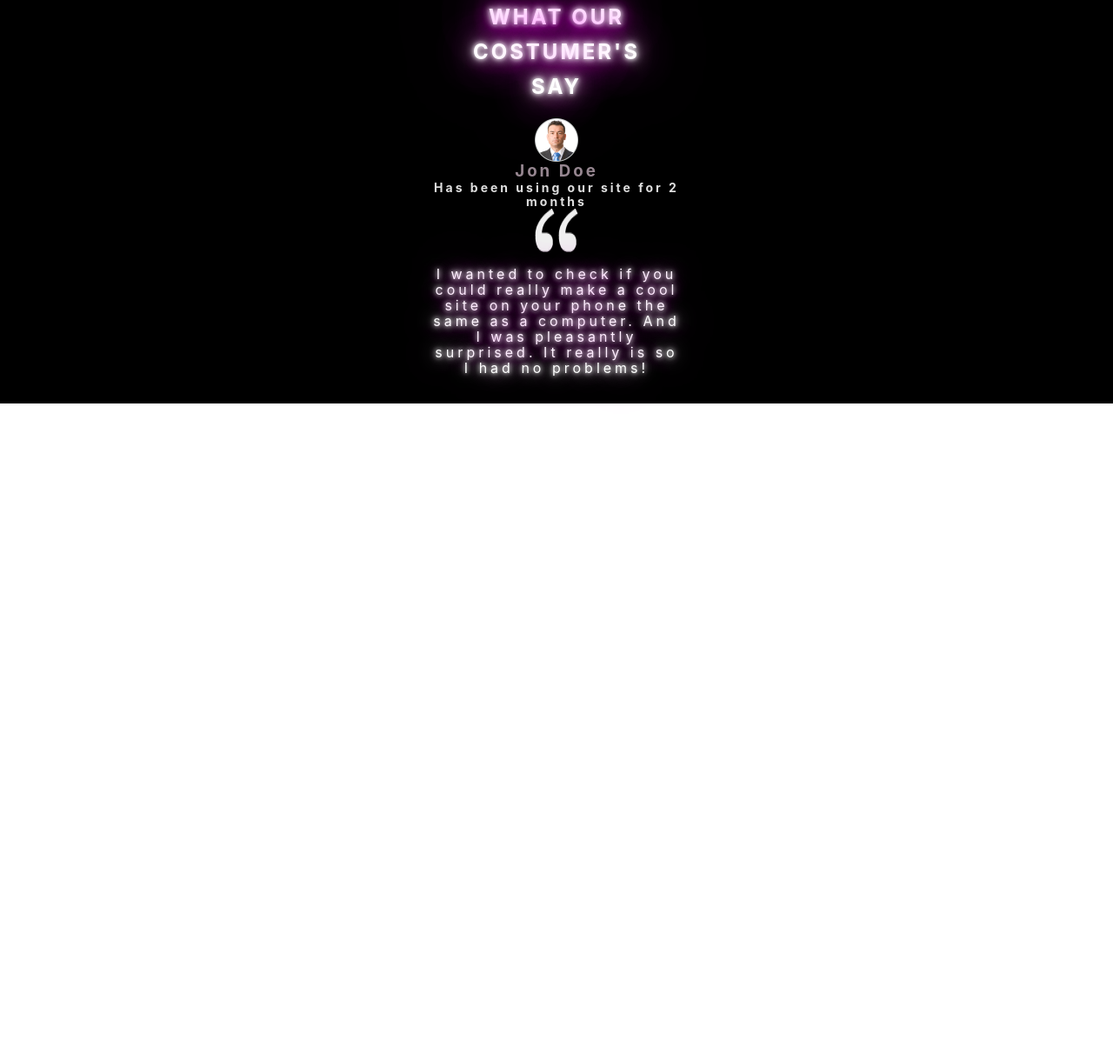
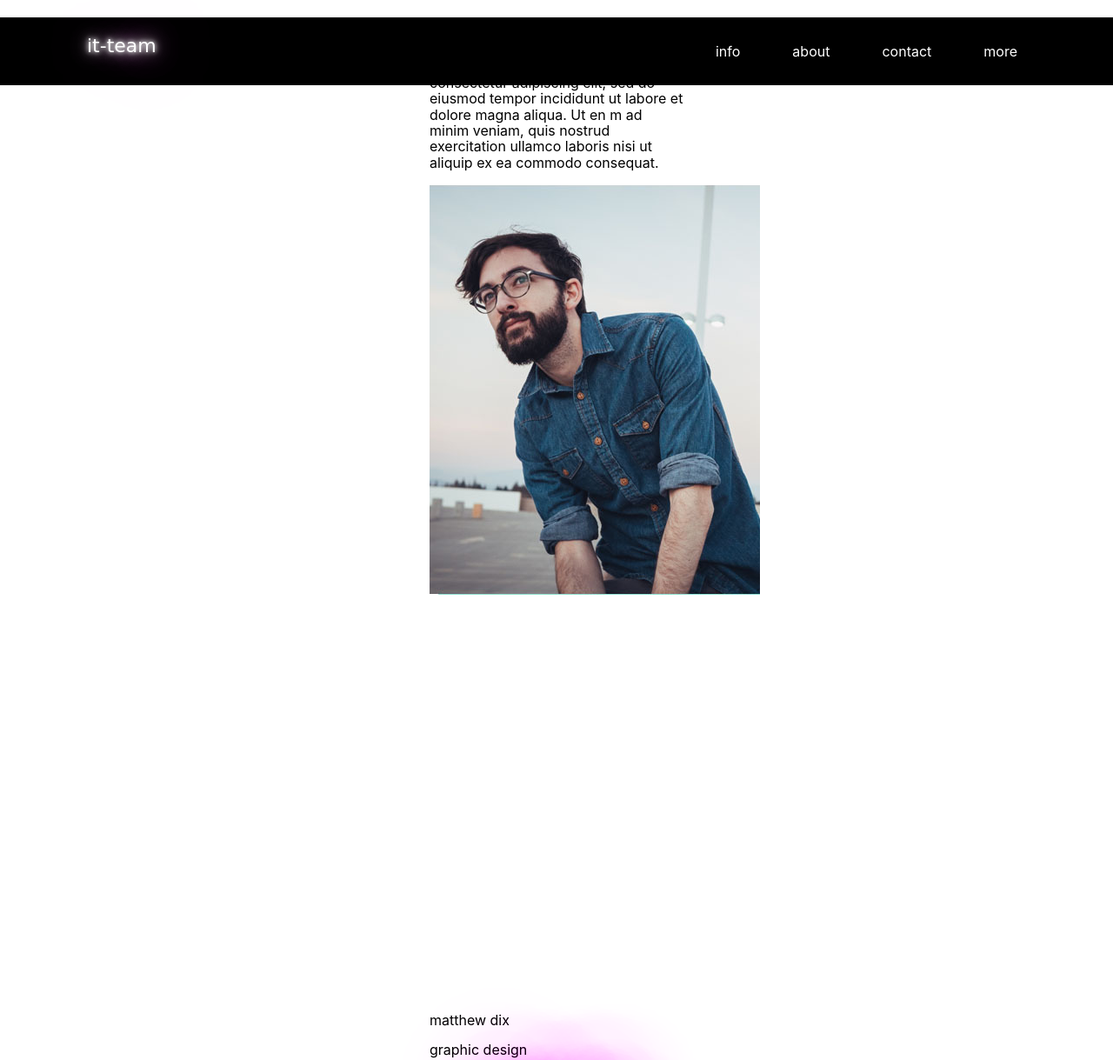
Before and after one commit to AleksandraHrevtsova/FE_1_Mobile_App_Project, a website: page src/index.html in a window 1280 px wide. Shown: the top 1219 px of the page at 87% size. Before the commit the page ends 800 px from the top, so only its background shows below. Drawn offline with nearby package versions, Linux system fonts and the light colour scheme; files that its build step writes are made by us from their sources; files whose address does not match are found by name.

Commit message:
header is complete

```diff
--- a/src/html/header.html
+++ b/src/html/header.html
@@ -1,19 +1,16 @@
-<!-- <header class="header">
-  <div class="wrapper">
-    <div class="container">
-      <input type="checkbox" id="check-menu">
-      <label for="check-menu">it-team</label>
-      <div class="burger-line first"></div>
-      <div class="burger-line second"></div>
-      <div class="burger-line third"></div>
-      <div class="burger-line fourth"></div>
-      <nav class="main-menu">
-        <a href="#">Home</a>
-        <a href="#">Our team</a>
-        <a href="#">Projects</a>
-        <a href="#">Contacts</a>
-      </nav>
-    </div>
-  </div>
-
-</header> -->
+<div class="header_wrapper">
+  <header class="header container_header">
+    <a href="" class="logo_header">it-team</a>
+    <input class="menu-btn" type="checkbox" id="menu-btn" />
+    <label class="menu-icon_header" for="menu-btn"><span class="navicon_header"></span></label>
+    <ul class="menu_header">
+      <ul class="categories_header">
+        <li><a href="#about">info</a></li>
+        <li><a href="#careers">about</a></li>
+        <li><a href="#contact">contact</a></li>
+        <li><a href="#contact">more</a></li>
+      </ul>
+      </li>
+    </ul>
+  </header>
+</div>
--- a/src/html/section4.html
+++ b/src/html/section4.html
@@ -1,3 +1,38 @@
 <section class="section4 container">
-  <!-- тут ты пишешь свой код html -->
+  <h2 class="section__name">meet our team</h2>
+  <p class="team__description">Lorem ipsum dolor sit amet, consectetur adipiscing elit, sed do eiusmod tempor
+    incididunt ut
+    labore et dolore magna aliqua. Ut en m ad minim veniam, quis nostrud exercitation ullamco
+    laboris nisi ut aliquip ex ea commodo consequat.</p>
+  <ul class="team__list">
+    <li class="team__item">
+      <picture class="employee__image">
+        <source srcset="./img/1.jpg, ../../1x2.jpg 2x" alt="matthew dix">
+        <img srcset="./img/1x2.jpg" alt="default image">
+      </picture>
+      <div class="employee">
+        <div class="employee__links">
+          <a class="employee__link employee__link--facebook">
+            <svg class="icon">
+              <use href="./icons/sprite.svg#facebook"></use>
+            </svg>
+          </a>
+          <a class="employee__link employee__link--twitter">
+            <svg class="icon">
+              <use href="./icons/sprite.svg#twitter"></use>
+            </svg>
+          </a>
+          <a class="employee__link employee__link--pinterest">
+            <svg class="icon">
+              <use href="./icons/sprite.svg#pinterest"></use>
+            </svg>
+          </a>
+        </div>
+      </div>
+      <div class="employee__topic">
+        <p class="employee__name">matthew dix</p>
+        <p class="employee__profession">graphic design</p>
+      </div>
+    </li>
+  </ul>
 </section>
--- a/src/index.html
+++ b/src/index.html
@@ -4,8 +4,11 @@
 <head>
   <meta charset="UTF-8" />
   <meta name="viewport" content="width=device-width, initial-scale=1.0" />
+  <meta name="author" content="FE-1" />
+  <meta name="keywords" content="goit, IT-school, deveducation /">
+  <meta name="description" content="курсы Frontend" />
   <meta http-equiv="X-UA-Compatible" content="ie=edge" />
-  <link rel="stylesheet" href="../build/css/styles.css" />
+  <link rel="stylesheet" href="./css/styles.min.css" />
   <title>IT-Team</title>
 </head>
 
--- a/src/sass/header.scss
+++ b/src/sass/header.scss
@@ -1,276 +1,177 @@
-// .wrapper {
-//   margin: 20px auto;
-//   width: 100%;
-//   background-color: #000;
-//   color: white;
-//   height: 80px;
-//   font-family: 'Arial';
-//   position: fixed;
-//   // z-index: 50;
-// }
-// .container {
-//   width: 292px;
-// }
-// #check-menu {
-//   display: none;
-// }
-// label {
-//   display: block;
-//   position: absolute;
-//   top: 0;
-//   left: 20px;
-//   width: 100%;
-//   height: 100%;
-//   cursor: pointer;
-//   z-index: 2;
-//   line-height: 80px;
-//   font-size: 22px;
-//   font-family: 'Satisfy', cursive;
-//   color: #ffffff;
-//   text-shadow: 0 0 5px #ffffff, 0 0 10px #ffffff, 0 0 20px #ffffff, 0 0 40px #ff00de, 0 0 80px #ff00de, 0 0 90px #ff00de, 0 0 100px #ff00de, 0 0 150px #ff00de;
-// }
+.container_header {
+  width: 292px;
 
-// .burger-line {
-//   position: absolute;
-//   top: 27px;
-//   right: 10px;
-//   width: 35px;
-//   height: 2px;
-//   background-color: #fff;
-//   transition: .5s all;
-// }
+}
 
-// .second,
-// .third {
-//   top: 40px;
-// }
+body {
+  margin: 0;
+}
 
-// .fourth {
-//   top: 53px;
-// }
+/* header */
+.header_wrapper {
+  position: fixed;
+  width: 100%;
+  top: 20px;
+  background-color: #000;
+}
 
-// .main-menu {
-//   display: block;
-//   position: absolute;
-//   width: 100%;
-//   bottom: 0;
-//   left: 0;
-//   transform: translateY(100%);
-//   max-height: 0;
-//   font-size: 0;
-//   overflow: hidden;
-//   transition: .5s all;
-// }
+.header {
+  margin: 0 auto;
+  z-index: 50;
+}
 
-// a {
-//   display: block;
-//   width: 100%;
-//   padding: 10px;
-//   color: white;
-//   text-decoration: none;
-//   border-top: 1px solid rgba(255, 255, 255, 0.3);
-//   background-color: #000;
-// }
+.header ul {
+  margin: 0;
+  padding: 0;
+  list-style: none;
+  overflow: hidden;
+  background-color: #000;
+}
 
-// a:hover {
-//   background-color: rgba(0, 0, 0, 0.9);
-// }
+.header li a {
+  display: block;
+  padding: 20px 20px;
+  /* border-right: 1px solid #f4f4f4; */
+  text-decoration: none;
+  color: white;
+}
 
-// #check-menu:checked~.main-menu {
-//   max-height: 500px;
-//   font-size: 16px;
-// }
+.header li a:hover,
+.header .menu-btn:hover {
+  color: pink;
+}
 
-// #check-menu:checked~.first {
-//   display: none;
-// }
+.header .logo_header {
+  display: inline-flex;
+  text-decoration: none;
+  font-size: 22px;
+  padding: 20px;
+  color: #ffffff;
+  font-family: 'Satisfy', cursive;
+  text-shadow: 0 0 5px #ffffff, 0 0 10px #ffffff, 0 0 20px #ffffff, 0 0 40px #ff00de, 0 0 80px #ff00de, 0 0 90px #ff00de, 0 0 100px #ff00de, 0 0 150px #ff00de;
+}
 
-// #check-menu:checked~.second {
-//   transform: rotate(45deg);
-// }
+/* menu */
 
-// #check-menu:checked~.third {
-//   transform: rotate(-45deg);
-// }
+.header .menu_header {
+  clear: both;
+  max-height: 0;
+  transition: max-height .2s ease-out;
+}
 
-// #check-menu:checked~.fourth {
-//   display: none;
-// }
+/* menu icon */
 
-// @media (width: 768px) {
-//   .burger-line {
-//     display: none;
-//   }
+.header .menu-icon_header {
+  cursor: pointer;
+  display: inline-block;
+  float: right;
+  padding: 28px 20px;
+  position: relative;
+  user-select: none;
+  top: 8px;
+}
 
-//   a {
-//     display: inline;
-//   }
+.header .menu-icon_header .navicon_header {
+  background: #ffffff;
+  display: block;
+  height: 2px;
+  position: relative;
+  transition: background .2s ease-out;
+  width: 35px;
+}
 
-//   .main-menu {
-//     display: flex;
-//   }
-// }
+.header .menu-icon_header .navicon_header:before,
+.header .menu-icon_header .navicon_header:after {
+  background: #ffffff;
+  content: '';
+  display: block;
+  height: 100%;
+  position: absolute;
+  transition: all .2s ease-out;
+  width: 100%;
+}
 
-// .section1 {
-//   // width: 100%;
-//   // height: 569px;
-//  /*  background-image: linear-gradient(to bottom left, #888a96, #8e8798, #958499, #9b829b, #a17f9d, #a87c9e, #ae79a0, #b576a1, #bb73a3, #c171a5, #c86ea6, #ce6ba8); */
-// }
+.header .menu-icon_header .navicon_header:before {
+  top: 10px;
+}
 
-// .container {
-//   width: 292px;
-//   margin: 0 auto;
-// }
+.header .menu-icon_header .navicon_header:after {
+  top: -10px;
+}
 
-// .text-information {
-//   margin: 0 auto;
-// }
+/* menu btn */
 
-// .title {
-//   color: #ffffff;
-//   text-shadow: 0 0 5px #ffffff, 0 0 10px #ffffff, 0 0 20px #ffffff, 0 0 40px #ff00de, 0 0 80px #ff00de, 0 0 90px #ff00de, 0 0 100px #ff00de, 0 0 150px #ff00de;
-//   margin-bottom: 11px;
-// }
+.header .menu-btn {
+  display: none;
+}
 
-// .mini-title {
-//   color: #bfbfbf;
-//   margin-bottom: 20px;
-// }
+.header .menu-btn:checked~.menu_header {
+  max-height: 100%;
+}
 
-// ul {
-//   list-style: none;
-// }
+.header .menu-btn:checked~.menu-icon_header .navicon_header {
+  background: transparent;
+}
 
-// .list {
-//   font-size: 12px;
-//   margin-bottom: 20px;
-// }
+.header .menu-btn:checked~.menu-icon_header .navicon_header:before {
+  transform: rotate(-45deg);
+}
 
-// .list_item {
-//   margin-bottom: 34px;
-// }
+.header .menu-btn:checked~.menu-icon_header .navicon_header:after {
+  transform: rotate(45deg);
+}
 
-// .list:before {
-//   content: "\2601";
-//   padding-right: 15px;
-// }
+.header .menu-btn:checked~.menu-icon_header:not(.steps) .navicon_header:before,
+.header .menu-btn:checked~.menu-icon_header:not(.steps) .navicon_header:after {
+  top: 0;
+}
 
-// .download {
-//   display: block;
-//   margin: 0 auto;
-//   width: 212px;
-//   height: 49px;
-//   font-size: 22px;
-//   background-color: #5f104b;
-//   border: #5f104b;
-//   color: #fff;
-//   border-radius: 10px;
-// }
+/* 48em = 768px */
 
-// .download:hover {
-//   background-color: #31D4E7;
-//   border: #31D4E7;
-// }
+@media (min-width: 768px) {
+  .header li {
+    display: flex;
+  }
 
-// .button-text:before {
-//   content: url(../images/cloud.png);
-//   padding-right: 19px;
-//   color: #ffffff;
-// }
+  .header {
+    display: flex;
 
-// .screen1 {
-//   display: none;
-// }
+    justify-content: space-between;
+    width: 95%;
+  }
 
-// .screen2 {
-//   display: none;
-// }
+  .header li a {
+    padding: 30px;
+  }
 
-// @media (width: 768px) {
-//   .section1 {
-//     height: 760px;
-//   }
+  .logo_header {
+    display: flex;
+    justify-content: center;
+    padding: 0;
+  }
 
-//   .container {
-//     width: 708px;
-//     // display: flex;
-//     // padding: 280px 0;
-//   }
+  .header .menu_header {
+    display: flex;
+    flex-flow: row wrap;
+    justify-content: center;
+    clear: none;
+    float: right;
+    max-height: none;
+  }
 
-//   .title {
-//     font-size: 42px;
-//     width: 465px;
-//   }
+  .categories_header {
+    display: flex;
+    flex-flow: row;
+    justify-content: space-between;
+  }
 
-//   .mini-title {
-//     font-size: 22px;
-//     margin-bottom: 50px;
-//   }
+  .header .menu-icon_header {
+    display: none;
+  }
+}
 
-//   .list {
-//     font-size: 16px;
-//   }
-
-//   .list_item {
-//     margin-bottom: 82px;
-//   }
-
-//   .download {
-//     margin: 0 0 0 23px;
-//   }
-
-//   .text-information {
-//     margin: 0;
-//     width: 454px;
-//   }
-
-//   .images {
-//     position: relative;
-//     top: 155px;
-//     width: 275px;
-//     height: 412px;
-//   }
-
-//   .screen1 {
-//     display: block;
-//     top: 40px;
-//     left: -25px;
-//     position: absolute;
-//     z-index: 2;
-//     height: 370px;
-//     width: 205px;
-//   }
-
-//   .screen2 {
-//     display: block;
-//     position: absolute;
-//     top: 0;
-//     width: 225px;
-//     z-index: 1;
-//     height: 410px;
-//   }
-// }
-
-// @media (width: 1200px) {
-//   .container {
-//     width: 1145px;
-//   }
-
-//   .screen1 {
-//     display: block;
-//     width: auto;
-//     height: 544px;
-//     top: 60px;
-//   }
-
-//   .screen2 {
-//     display: block;
-//     height: 606px;
-//     width: auto;
-//   }
-
-//   .images {
-//     top: 0;
-//     left: 300px;
-//   }
-// }
+@media (min-width: 1199px) {
+  .container_header {
+    width: 1120px;
+  }
+}
```
Also changed, not shown: build/css/styles.css, build/css/styles.min.css, build/images/1.jpg (added), build/images/1x2.jpg (added), build/images/2.jpg (added), build/images/2x2.jpg (added), build/images/3.jpg (added), build/images/3x2.jpg (added), build/index.html, src/images/1.jpg (added), src/images/1x2.jpg (added), src/images/2.jpg (added), src/images/2x2.jpg (added), src/images/3.jpg (added), 1 more files.
